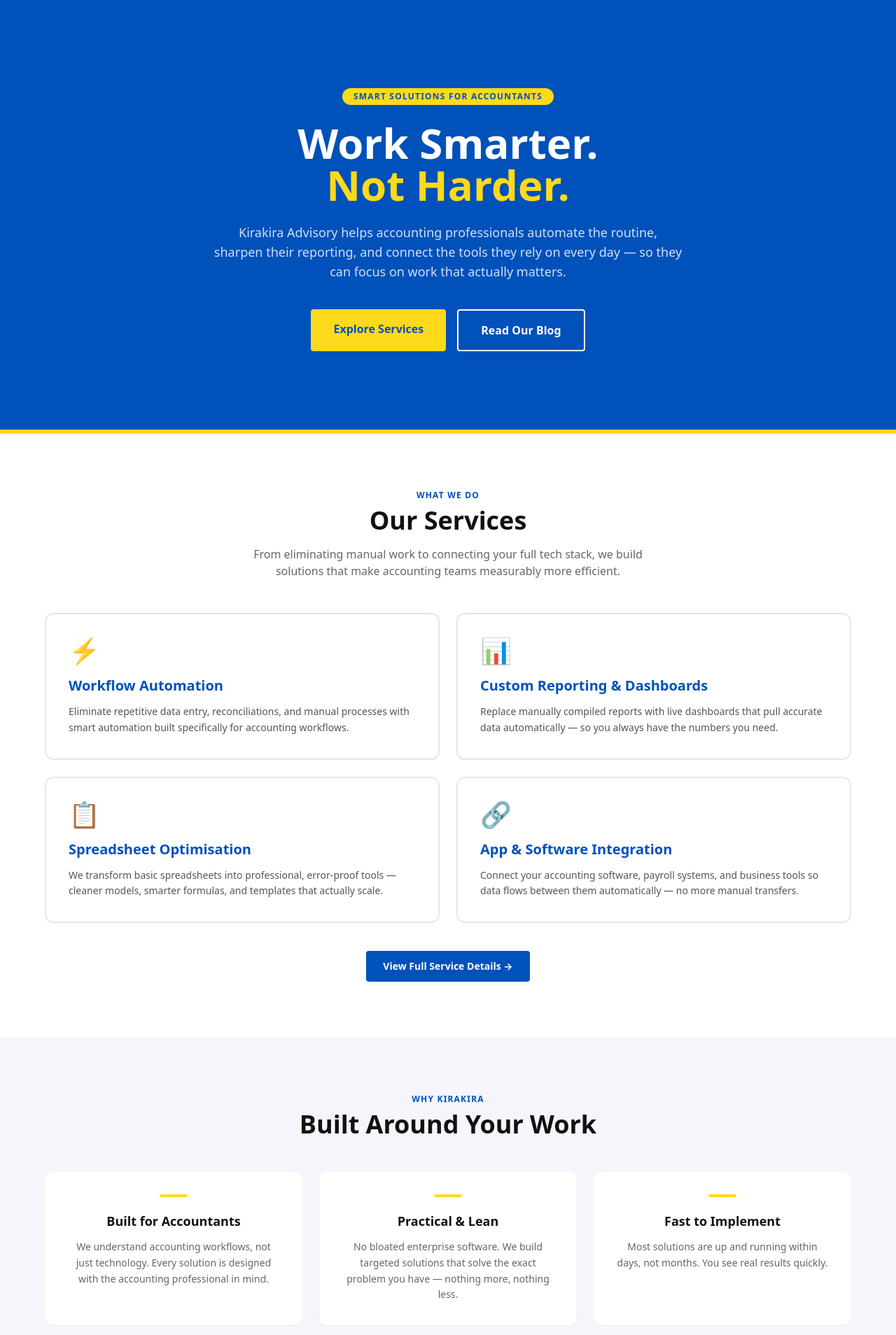
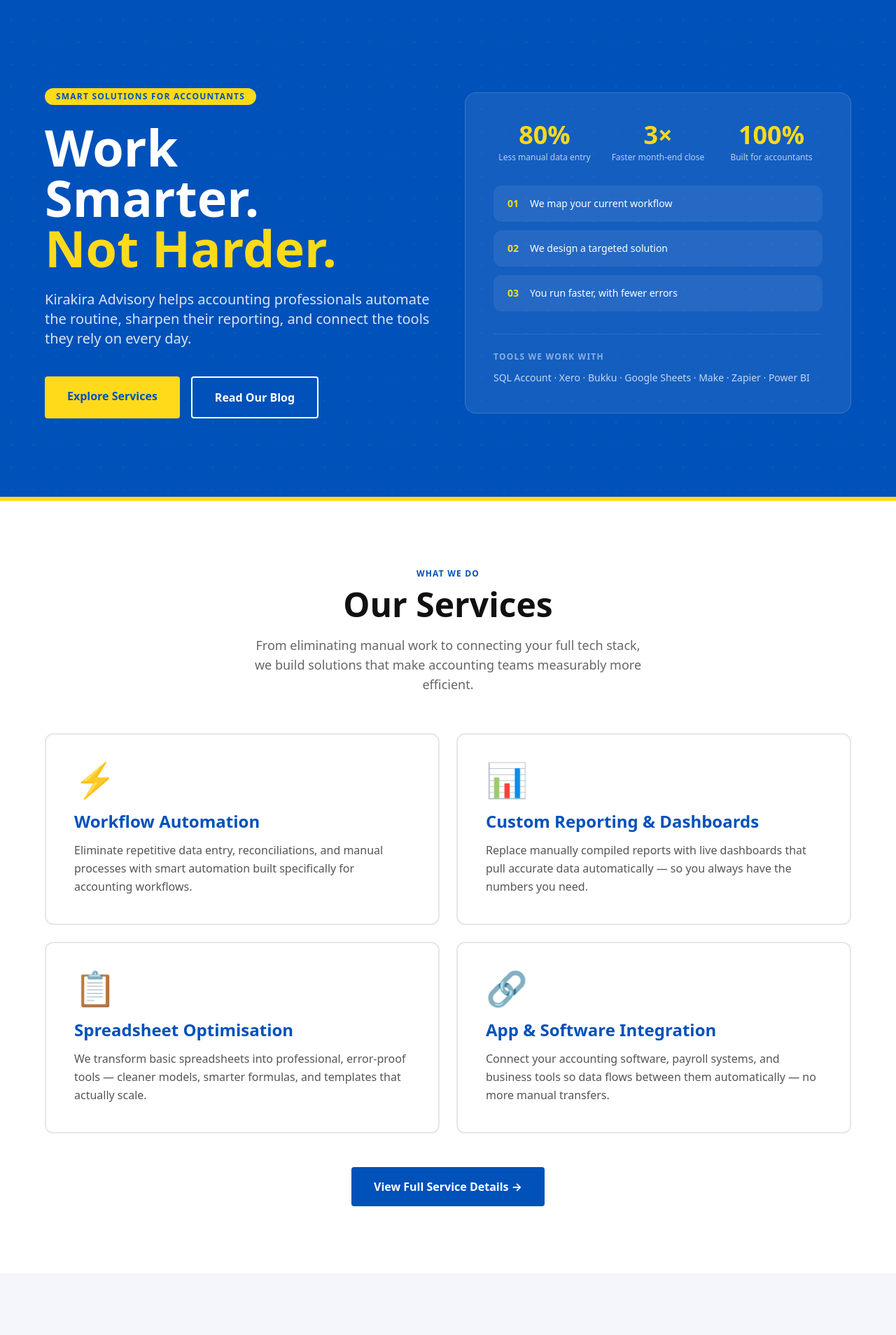
Before and after one commit to chaowmunhoong-ctrl/kirakira-advisory, a Next.js app: page / in a window 1280 px wide. Shown: the part 52-1960 px from the top of the page at 70% size. Built offline with nearby package versions, Linux system fonts and the light colour scheme.

Commit message:
Larger fonts, richer hero with stats panel and dot pattern, more visual depth

```diff
--- a/app/blog/page.tsx
+++ b/app/blog/page.tsx
@@ -40,8 +40,8 @@
       <section style={{ backgroundColor: '#0051BA' }} className="py-16 sm:py-20 px-4 sm:px-6 text-center">
         <div className="max-w-3xl mx-auto">
           <p className="text-xs font-bold tracking-widest uppercase mb-4" style={{ color: '#FFDA1A' }}>Insights</p>
-          <h1 className="text-4xl sm:text-5xl font-extrabold text-white mb-4">For Accounting Professionals</h1>
-          <p className="text-base sm:text-lg" style={{ color: 'rgba(255,255,255,0.82)' }}>
+          <h1 className="text-5xl sm:text-6xl font-extrabold text-white mb-5">For Accounting Professionals</h1>
+          <p className="text-lg sm:text-xl" style={{ color: 'rgba(255,255,255,0.82)' }}>
             Practical tips on automation, reporting, spreadsheets, and software. No fluff.
           </p>
         </div>
@@ -68,8 +68,8 @@
                 </span>
                 <span className="text-xs" style={{ color: '#999' }}>{post.date}</span>
               </div>
-              <h2 className="text-xl font-bold mb-3" style={{ color: '#111' }}>{post.title}</h2>
-              <p className="text-sm leading-relaxed mb-4" style={{ color: '#555' }}>{post.excerpt}</p>
+              <h2 className="text-2xl font-bold mb-3" style={{ color: '#111' }}>{post.title}</h2>
+              <p className="text-base leading-relaxed mb-4" style={{ color: '#555' }}>{post.excerpt}</p>
               <span className="text-sm font-bold" style={{ color: '#0051BA' }}>Read more →</span>
             </article>
           ))}
--- a/app/page.tsx
+++ b/app/page.tsx
@@ -38,28 +38,49 @@
   },
 ]
 
+const stats = [
+  { value: '80%', label: 'Less manual data entry' },
+  { value: '3×', label: 'Faster month-end close' },
+  { value: '100%', label: 'Built for accountants' },
+]
+
 export default function Home() {
   return (
     <div>
 
       {/* Hero */}
-      <section style={{ backgroundColor: '#0051BA' }} className="py-20 sm:py-28 px-4 sm:px-6">
-        <div className="max-w-4xl mx-auto text-center">
+      <section
+        style={{ backgroundColor: '#0051BA', position: 'relative', overflow: 'hidden' }}
+        className="px-4 sm:px-6"
+      >
+        {/* Background pattern */}
+        <div style={{
+          position: 'absolute', inset: 0,
+          backgroundImage: 'radial-gradient(circle, rgba(255,218,26,0.08) 1px, transparent 1px)',
+          backgroundSize: '32px 32px',
+          pointerEvents: 'none',
+        }} />
+
+        <div className="max-w-6xl mx-auto relative">
+          <div className="flex flex-col lg:flex-row items-center gap-12 py-20 sm:py-28">
+
+            {/* Left — text */}
+            <div className="lg:w-1/2 text-center lg:text-left">
               <div
                 className="inline-block px-4 py-1 rounded-full text-xs font-bold tracking-widest uppercase mb-6"
                 style={{ backgroundColor: '#FFDA1A', color: '#0051BA' }}
               >
                 Smart Solutions for Accountants
               </div>
-          <h1 className="text-4xl sm:text-5xl lg:text-6xl font-extrabold text-white leading-tight mb-6">
-            Work Smarter.<br />
+              <h1 className="text-5xl sm:text-6xl lg:text-7xl font-extrabold text-white leading-tight mb-6">
+                Work<br />
+                Smarter.<br />
                 <span style={{ color: '#FFDA1A' }}>Not Harder.</span>
               </h1>
-          <p className="text-base sm:text-lg leading-relaxed mb-10 mx-auto max-w-2xl" style={{ color: 'rgba(255,255,255,0.82)' }}>
-            Kirakira Advisory helps accounting professionals automate the routine, sharpen their reporting,
-            and connect the tools they rely on every day — so they can focus on work that actually matters.
+              <p className="text-lg sm:text-xl leading-relaxed mb-10" style={{ color: 'rgba(255,255,255,0.85)' }}>
+                Kirakira Advisory helps accounting professionals automate the routine, sharpen their reporting, and connect the tools they rely on every day.
               </p>
-          <div className="flex flex-col sm:flex-row gap-4 justify-center">
+              <div className="flex flex-col sm:flex-row gap-4 justify-center lg:justify-start">
                 <Link
                   href="/services"
                   className="px-8 py-4 rounded font-bold text-base hover:opacity-90 transition"
@@ -75,18 +96,63 @@
                 </Link>
               </div>
             </div>
+
+            {/* Right — visual panel */}
+            <div className="lg:w-1/2 w-full">
+              <div
+                className="rounded-2xl p-8 sm:p-10"
+                style={{ backgroundColor: 'rgba(255,255,255,0.08)', border: '1px solid rgba(255,255,255,0.15)' }}
+              >
+                {/* Stats */}
+                <div className="grid grid-cols-3 gap-4 mb-8">
+                  {stats.map(s => (
+                    <div key={s.value} className="text-center">
+                      <p className="text-3xl sm:text-4xl font-extrabold" style={{ color: '#FFDA1A' }}>{s.value}</p>
+                      <p className="text-xs mt-1" style={{ color: 'rgba(255,255,255,0.7)' }}>{s.label}</p>
+                    </div>
+                  ))}
+                </div>
+                {/* Process steps */}
+                <div className="space-y-3">
+                  {[
+                    { step: '01', text: 'We map your current workflow' },
+                    { step: '02', text: 'We design a targeted solution' },
+                    { step: '03', text: 'You run faster, with fewer errors' },
+                  ].map(item => (
+                    <div
+                      key={item.step}
+                      className="flex items-center gap-4 rounded-xl px-5 py-4"
+                      style={{ backgroundColor: 'rgba(255,255,255,0.07)' }}
+                    >
+                      <span className="text-sm font-extrabold" style={{ color: '#FFDA1A' }}>{item.step}</span>
+                      <span className="text-sm font-medium text-white">{item.text}</span>
+                    </div>
+                  ))}
+                </div>
+                {/* Trusted tools */}
+                <div className="mt-8 pt-6" style={{ borderTop: '1px solid rgba(255,255,255,0.1)' }}>
+                  <p className="text-xs font-bold tracking-widest uppercase mb-3" style={{ color: 'rgba(255,255,255,0.5)' }}>Tools we work with</p>
+                  <p className="text-sm font-medium" style={{ color: 'rgba(255,255,255,0.75)' }}>
+                    SQL Account · Xero · Bukku · Google Sheets · Make · Zapier · Power BI
+                  </p>
+                </div>
+              </div>
+            </div>
+
+          </div>
+        </div>
       </section>
 
       {/* Yellow accent bar */}
       <div className="h-1.5" style={{ backgroundColor: '#FFDA1A' }} />
 
       {/* Services */}
-      <section className="py-16 sm:py-20 px-4 sm:px-6 bg-white">
+      <section className="py-20 sm:py-24 px-4 sm:px-6 bg-white">
         <div className="max-w-6xl mx-auto">
-          <div className="text-center mb-12">
-            <p className="text-xs font-bold tracking-widest uppercase mb-2" style={{ color: '#0051BA' }}>What We Do</p>
-            <h2 className="text-3xl sm:text-4xl font-bold mb-4" style={{ color: '#111' }}>Our Services</h2>
-            <p className="text-base max-w-xl mx-auto" style={{ color: '#666' }}>
+          <div className="text-center mb-14">
+            <p className="text-xs font-bold tracking-widest uppercase mb-3" style={{ color: '#0051BA' }}>What We Do</p>
+            <h2 className="text-4xl sm:text-5xl font-bold mb-5" style={{ color: '#111' }}>Our Services</h2>
+            <p className="text-lg max-w-xl mx-auto" style={{ color: '#666' }}>
               From eliminating manual work to connecting your full tech stack, we build solutions that make accounting teams measurably more efficient.
             </p>
           </div>
@@ -94,19 +160,19 @@
             {services.map(s => (
               <div
                 key={s.title}
-                className="p-6 sm:p-8 rounded-xl border-2 hover:shadow-lg hover:-translate-y-1 transition-all duration-300"
+                className="p-8 sm:p-10 rounded-xl border-2 hover:shadow-lg hover:-translate-y-1 transition-all duration-300"
                 style={{ borderColor: '#E5E7EB' }}
               >
-                <div className="text-4xl mb-4">{s.icon}</div>
-                <h3 className="text-xl font-bold mb-3" style={{ color: '#0051BA' }}>{s.title}</h3>
-                <p className="text-sm leading-relaxed" style={{ color: '#555' }}>{s.description}</p>
+                <div className="text-5xl mb-5">{s.icon}</div>
+                <h3 className="text-2xl font-bold mb-3" style={{ color: '#0051BA' }}>{s.title}</h3>
+                <p className="text-base leading-relaxed" style={{ color: '#555' }}>{s.description}</p>
               </div>
             ))}
           </div>
-          <div className="text-center mt-10">
+          <div className="text-center mt-12">
             <Link
               href="/services"
-              className="inline-block px-6 py-3 rounded font-bold text-sm hover:opacity-90 transition"
+              className="inline-block px-8 py-4 rounded font-bold text-base hover:opacity-90 transition"
               style={{ backgroundColor: '#0051BA', color: '#fff' }}
             >
               View Full Service Details →
@@ -116,18 +182,18 @@
       </section>
 
       {/* Why us */}
-      <section className="py-16 sm:py-20 px-4 sm:px-6" style={{ backgroundColor: '#F4F6FB' }}>
+      <section className="py-20 sm:py-24 px-4 sm:px-6" style={{ backgroundColor: '#F4F6FB' }}>
         <div className="max-w-6xl mx-auto">
-          <div className="text-center mb-12">
-            <p className="text-xs font-bold tracking-widest uppercase mb-2" style={{ color: '#0051BA' }}>Why Kirakira</p>
-            <h2 className="text-3xl sm:text-4xl font-bold" style={{ color: '#111' }}>Built Around Your Work</h2>
+          <div className="text-center mb-14">
+            <p className="text-xs font-bold tracking-widest uppercase mb-3" style={{ color: '#0051BA' }}>Why Kirakira</p>
+            <h2 className="text-4xl sm:text-5xl font-bold" style={{ color: '#111' }}>Built Around Your Work</h2>
           </div>
           <div className="grid grid-cols-1 sm:grid-cols-3 gap-6">
             {whyUs.map(w => (
-              <div key={w.title} className="bg-white p-6 sm:p-8 rounded-xl shadow-sm text-center">
-                <div className="w-10 h-1 mx-auto mb-5 rounded" style={{ backgroundColor: '#FFDA1A' }} />
-                <h3 className="text-lg font-bold mb-3" style={{ color: '#111' }}>{w.title}</h3>
-                <p className="text-sm leading-relaxed" style={{ color: '#666' }}>{w.desc}</p>
+              <div key={w.title} className="bg-white p-8 sm:p-10 rounded-xl shadow-sm text-center">
+                <div className="w-12 h-1.5 mx-auto mb-6 rounded" style={{ backgroundColor: '#FFDA1A' }} />
+                <h3 className="text-xl font-bold mb-4" style={{ color: '#111' }}>{w.title}</h3>
+                <p className="text-base leading-relaxed" style={{ color: '#666' }}>{w.desc}</p>
               </div>
             ))}
           </div>
@@ -135,10 +201,16 @@
       </section>
 
       {/* CTA */}
-      <section className="py-16 px-4 sm:px-6" style={{ backgroundColor: '#0051BA' }}>
-        <div className="max-w-3xl mx-auto text-center">
-          <h2 className="text-3xl font-bold text-white mb-4">Ready to Work Smarter?</h2>
-          <p className="mb-8" style={{ color: 'rgba(255,255,255,0.8)' }}>
+      <section className="py-20 px-4 sm:px-6" style={{ backgroundColor: '#0051BA', position: 'relative', overflow: 'hidden' }}>
+        <div style={{
+          position: 'absolute', inset: 0,
+          backgroundImage: 'radial-gradient(circle, rgba(255,218,26,0.08) 1px, transparent 1px)',
+          backgroundSize: '32px 32px',
+          pointerEvents: 'none',
+        }} />
+        <div className="max-w-3xl mx-auto text-center relative">
+          <h2 className="text-4xl sm:text-5xl font-bold text-white mb-5">Ready to Work Smarter?</h2>
+          <p className="text-lg mb-10" style={{ color: 'rgba(255,255,255,0.8)' }}>
             Tell us about your workflow challenge and we will recommend the right solution.
           </p>
           <div className="flex flex-col sm:flex-row gap-4 justify-center">
--- a/app/services/page.tsx
+++ b/app/services/page.tsx
@@ -68,8 +68,8 @@
       <section style={{ backgroundColor: '#0051BA' }} className="py-16 sm:py-20 px-4 sm:px-6 text-center">
         <div className="max-w-3xl mx-auto">
           <p className="text-xs font-bold tracking-widest uppercase mb-4" style={{ color: '#FFDA1A' }}>Our Services</p>
-          <h1 className="text-4xl sm:text-5xl font-extrabold text-white mb-4">Solutions Built for Accountants</h1>
-          <p className="text-base sm:text-lg leading-relaxed" style={{ color: 'rgba(255,255,255,0.82)' }}>
+          <h1 className="text-5xl sm:text-6xl font-extrabold text-white mb-5">Solutions Built for Accountants</h1>
+          <p className="text-lg sm:text-xl leading-relaxed" style={{ color: 'rgba(255,255,255,0.82)' }}>
             Every service we offer is designed around one goal: helping accounting professionals spend less time on the routine and more time on the work that actually matters.
           </p>
         </div>
@@ -97,7 +97,7 @@
 
               {/* Right panel */}
               <div className="lg:w-2/3">
-                <p className="text-base leading-relaxed mb-6" style={{ color: '#444' }}>{s.description}</p>
+                <p className="text-lg leading-relaxed mb-6" style={{ color: '#444' }}>{s.description}</p>
                 <div className="p-5 rounded-xl" style={{ backgroundColor: '#EEF4FF', borderLeft: '4px solid #0051BA' }}>
                   <p className="text-sm font-bold mb-3" style={{ color: '#0051BA' }}>What you get</p>
                   <ul className="space-y-2">
```
Lines whose indentation alone changed are shown as unchanged.
